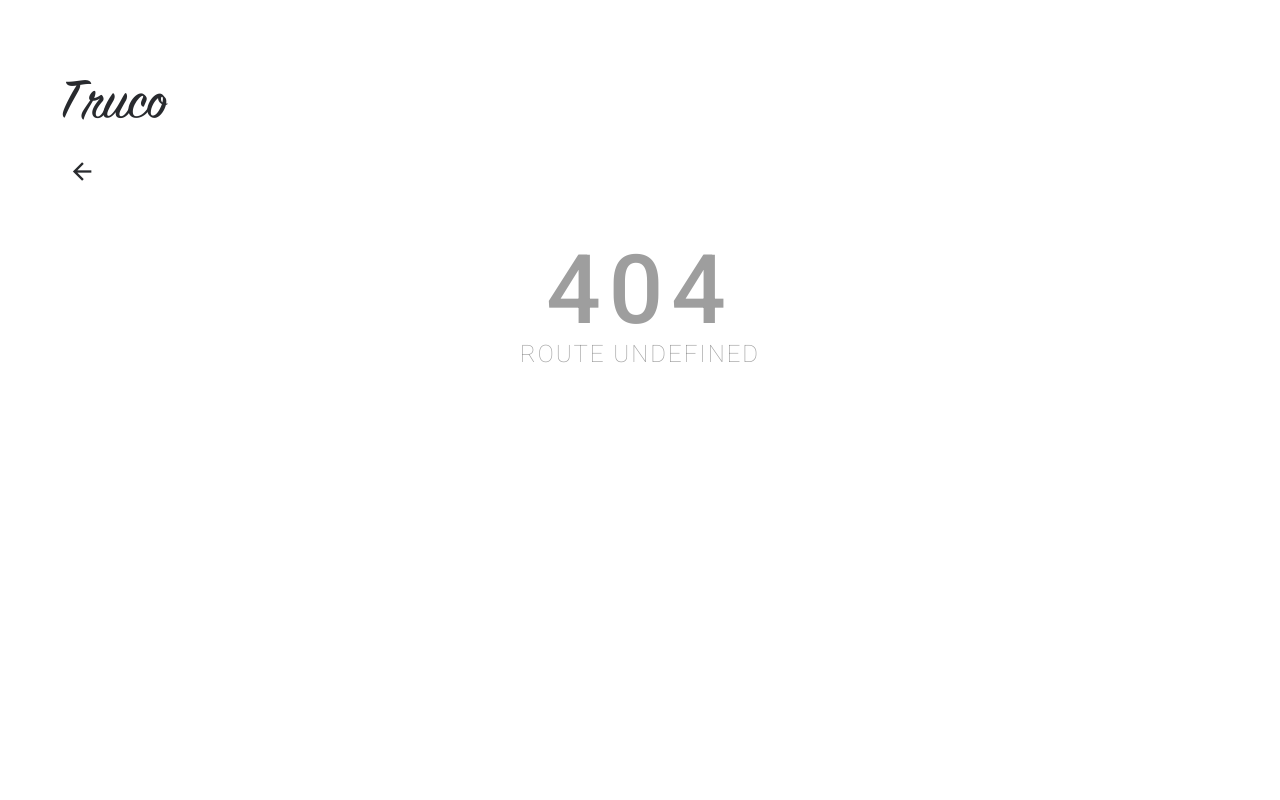
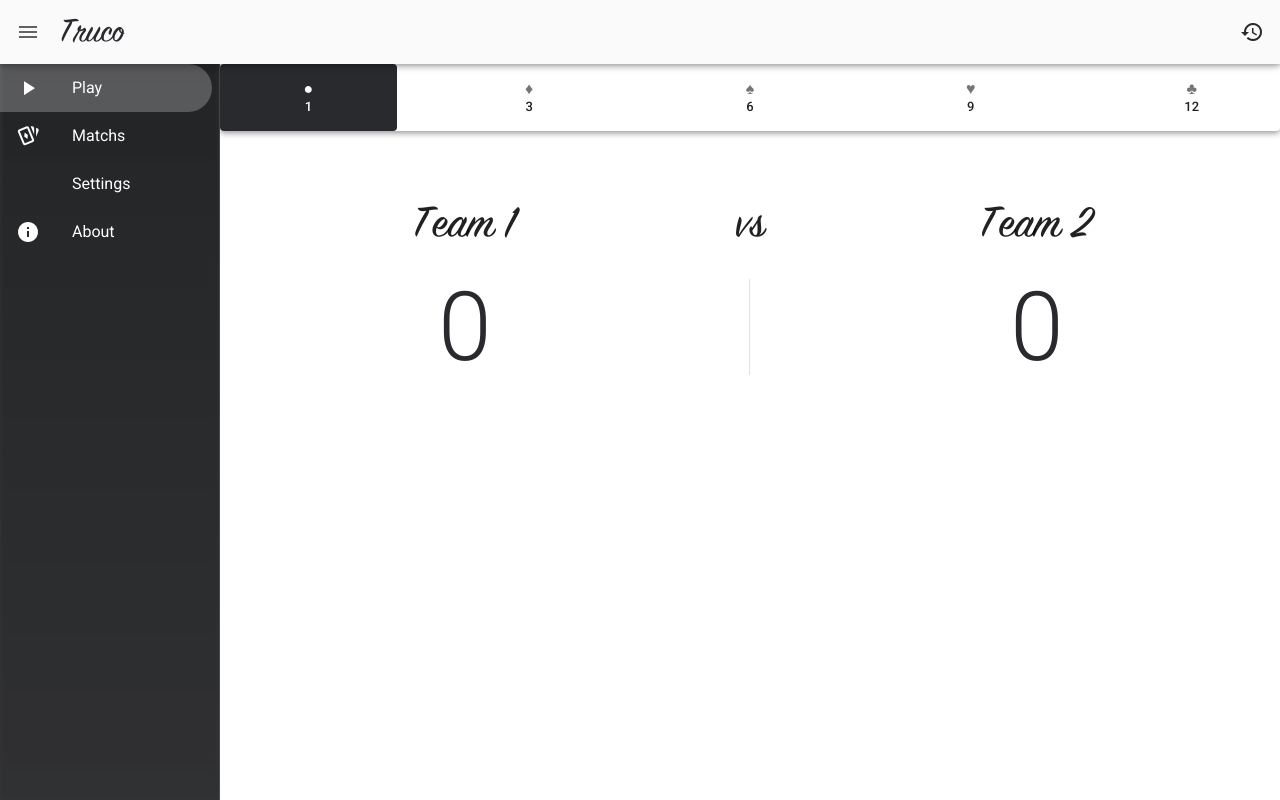
Before and after one commit to NickMBR/Truco, a Vue app: page /play in a window 1280 px wide. Before the commit this address had no page. Built offline with nearby package versions, Linux system fonts and the light colour scheme.

Commit message:
Added todos, changed home page name to play, added alert payload with data content, added format string util, removed save button from main page, added logo on about page, minor format changes on play page, minor adjustments on settings page

```diff
--- a/client/src/components/core/Alert.vue
+++ b/client/src/components/core/Alert.vue
@@ -9,7 +9,7 @@
 
 			<v-card-text class="py-12 px-4 text-center">
 				<v-icon size="86" class="animated flash red--text text--darken-2">{{ alertToolbarIcon(content.type) }}</v-icon>
-				<p class="body-2 mt-4">{{ $t(content.description) }}</p>
+				<p class="body-2 mt-4">{{ content.description }}</p>
 			</v-card-text>
 
 			<v-card-actions class="pa-4" v-if="content.buttons.length > 0">
@@ -37,13 +37,11 @@ export default {
 	},
 	methods: {
 		closed(v) {
-			this.$store.dispatch('setAlert', '')
-			console.log('ALERT WAS CLOSED')
+			this.$store.dispatch('resetAlert')
 		},
 		reset() {
 			this.active = false
-			this.$store.dispatch('setAlert', '')
-			console.log('ALERT WAS RESET')
+			this.$store.dispatch('resetAlert')
 		},
 		performAction(val) {
 			if (val === 'CLOSE_ALERT') {
@@ -83,12 +81,30 @@ export default {
 				return ''
 			}
 		},
+		formatAlert(val, content) {
+		},
 		buildAlert(val) {
 			if (val) {
 				for (let alert of AlertMessages) {
 					if (alert.id === val) {
-						this.content = alert
-						this.active = true
+						if (alert.description) {
+							let alertDescription = this.$t(alert.description)
+							let alertContent = this.$store.getters.alertContent
+
+							if (alertDescription.toString().includes('§') && !this.$utils.isEmpty(alertContent)) {
+								if (val === 'MATCH_WINNER') {
+									if (alertContent && alertContent.winner && alertContent.winner.name) {
+										alert.description = this.$utils.format(alertDescription, [alertContent.winner.name])
+									}
+								}
+							}
+							else {
+								alert.description = alertDescription
+							}
+
+							this.content = alert
+							this.active = true
+						}
 					}
 				}
 			}
@@ -106,7 +122,6 @@ export default {
 					})
 				}
 				else {
-					this.reset()
 					this.$nextTick(() => {
 						this.buildAlert(newMessage)
 					})
--- a/client/src/plugins/core/utils.js
+++ b/client/src/plugins/core/utils.js
@@ -15,9 +15,27 @@ const utilities = {
 			return ''
 		}
 	},
-
 	replaceAll(source, target, replacement) {
 		return source.replace(new RegExp(target, 'g'), replacement)
+	},
+	format(source, args) {
+		const canFormat = source.search('§')
+		let sourceArgs = args || []
+
+		if (canFormat !== -1 && sourceArgs.length > 0) {
+			let argIndex = -1
+			for (let i = 0; i < source.length; i++) {
+				if (source[i] === '§') {
+					argIndex++
+					source = source.substr(0, i) + sourceArgs[argIndex] + source.substr(i + 1)
+				}
+			}
+
+			return source
+		}
+		else {
+			return source
+		}
 	}
 }
 
--- a/client/src/plugins/locale/languages/en.js
+++ b/client/src/plugins/locale/languages/en.js
@@ -27,6 +27,7 @@ export default {
 	},
 	menu: {
 		home: 'Home',
+		play: 'Play',
 		about: 'About',
 		exit: 'Exit',
 		tools: 'Tools',
--- a/client/src/plugins/locale/languages/pt_BR.js
+++ b/client/src/plugins/locale/languages/pt_BR.js
@@ -27,6 +27,7 @@ export default {
 	},
 	menu: {
 		home: 'Início',
+		play: 'Jogar',
 		about: 'Sobre',
 		exit: 'Sair',
 		tools: 'Ferramentas',
--- a/client/src/router.js
+++ b/client/src/router.js
@@ -10,16 +10,16 @@ const router = new Router({
 		{
 			path: '/',
 			name: 'Main',
-			redirect: '/home',
+			redirect: '/play',
 			component: () => import('./views/Main.vue'),
 			children: [
 				{
-					path: '/home',
-					name: 'Home',
+					path: '/play',
+					name: 'Play',
 					meta: {
-						title: 'Home'
+						title: 'Play'
 					},
-					component: () => import('./views/navigation/Home.vue')
+					component: () => import('./views/navigation/Play.vue')
 				},
 				{
 					path: '/settings',
--- a/client/src/store/modules/alert.js
+++ b/client/src/store/modules/alert.js
@@ -1,27 +1,39 @@
 const alertModule = {
 	state: {
 		alert: '',
+		alertContent: '',
 		action: ''
 	},
 	actions: {
-		setAlert({ commit }, data) {
-			commit('updateAlert', data)
+		setAlert({ commit }, content) {
+			commit('updateAlert', content.alert)
+			commit('updateAlertContent', content.data)
 		},
-		setAction({ commit }, data) {
-			commit('updateAction', data)
+		setAction({ commit }, content) {
+			commit('updateAction', content)
+		},
+		resetAlert({ commit }) {
+			commit('updateAlert', '')
+			commit('updateAlertContent', '')
 		}
 	},
 	mutations: {
-		updateAlert(state, data) {
-			state.alert = data
+		updateAlert(state, content) {
+			state.alert = content
 		},
-		updateAction(state, data) {
-			state.action = data
+		updateAlertContent(state, content) {
+			state.alertContent = content
+		},
+		updateAction(state, content) {
+			state.action = content
 		}
 	},
 	getters: {
 		alert(state) {
 			return state.alert
+		},
+		alertContent(state) {
+			return state.alertContent
 		},
 		action(state) {
 			return state.action
--- a/client/src/views/Main.vue
+++ b/client/src/views/Main.vue
@@ -5,13 +5,13 @@
 			<span class="ml-2 mt-1 primary--text truco-font" style="font-size: 36px;">{{ $t('app.title') }}</span>
 			<v-spacer></v-spacer>
 
-			<v-btn icon color="primary" v-if="$route.path === '/home'">
-				<v-icon @click="$store.dispatch('setAlert', 'RESET_SCORE')" :color="$store.getters.colorMode ? 'grey darken-4' : ''">mdi-history</v-icon>
+			<v-btn icon color="primary" v-if="$route.path === '/play'">
+				<v-icon @click="$store.dispatch('setAlert', { alert: 'RESET_SCORE', data: [] })">mdi-history</v-icon>
 			</v-btn>
 
-			<v-btn icon color="primary" v-if="$route.path === '/home'">
-				<v-icon @click="$store.dispatch('setAlert', 'SAVE_MATCH')" :color="$store.getters.colorMode ? 'grey darken-4' : ''">mdi-content-save</v-icon>
-			</v-btn>
+			<!--<v-btn icon color="primary" v-if="$route.path === '/play'">
+				<v-icon @click="$store.dispatch('setAlert', { alert: 'SAVE_MATCH', data: [] })">mdi-content-save</v-icon>
+			</v-btn>-->
 		</v-app-bar>
 
 		<v-navigation-drawer app v-model="menu" :mini-variant="mini" clipped width="220" dark :src="bgPhoto">
@@ -69,9 +69,9 @@ export default {
 			menuItem: 0,
 			menuItems: [
 				{
-					title: 'menu.home',
-					path: '/home',
-					icon: 'mdi-home'
+					title: 'menu.play',
+					path: '/play',
+					icon: 'mdi-play'
 				},
 				{
 					title: 'menu.matchs',
--- a/client/src/views/navigation/About.vue
+++ b/client/src/views/navigation/About.vue
@@ -11,6 +11,10 @@
 				<v-row no-gutters align="center" justify="center">
 					<v-col sm="12" md="6" class="pa-5 text-center">
 						<v-row no-gutters>
+							<v-col cols="12">
+								<img :src="mainLogo" />
+							</v-col>
+
 							<v-col cols="12">
 								<p class="mb-0 font-weight-thin primary--text truco-font" style="font-size: 54px;">
 									<b>{{ $t('app.title') }}</b>
@@ -59,9 +63,12 @@
 </template>
 
 <script>
+import trucoLogo from '../../assets/img/dt_logo_256.png'
+
 export default {
 	data() {
 		return {
+			mainLogo: trucoLogo
 		}
 	}
 }
--- a/client/src/views/navigation/Home.vue
+++ b/client/src/views/navigation/Play.vue
@@ -10,7 +10,7 @@
 									<v-list-item>
 										<v-list-item-content>
 											<v-list-item-title>
-												<v-icon :color="$store.getters.colorMode ? active ? 'grey darken-4' : 'white' : $vuetify.theme.dark || active ? 'white' : ''">{{ item.icon }}</v-icon>
+												<v-icon small :color="$store.getters.colorMode ? active ? 'grey darken-4' : 'white' : $vuetify.theme.dark || active ? 'white' : ''">{{ item.icon }}</v-icon>
 											</v-list-item-title>
 											<v-list-item-title :class="$store.getters.colorMode ? active ? 'grey--text text--darken-4' : 'white--text' : $vuetify.theme.dark || active ? 'white--text' : ''">
 												{{ item.name }}
@@ -28,6 +28,34 @@
 		<v-row no-gutters style="height: 100%;">
 			<v-col sm="12" cols="12" class="mt-5">
 				<v-row no-gutters align="center" justify="center" class="pa-5 text-center">
+					<v-col sm="12" class="pa-5 text-center">
+						<v-row no-gutters class="noselect text-no-wrap">
+							<v-col sm="5" cols="5" @click="changeName('TEAM_ONE')" style="cursor: pointer;">
+								<p class="truco-font text-capitalize" :class="$vuetify.breakpoint.mdAndUp ? 'sz-title-2' : 'sz-title-1'">{{ teamOneName }}</p>
+							</v-col>
+							<v-col sm="2" cols="2">
+								<p class="truco-font" :class="$vuetify.breakpoint.mdAndUp ? 'sz-title-2' : 'sz-title-1'">vs</p>
+							</v-col>
+							<v-col sm="5" cols="5" @click="changeName('TEAM_TWO')" style="cursor: pointer;">
+								<p class="truco-font text-capitalize" :class="$vuetify.breakpoint.mdAndUp ? 'sz-title-2' : 'sz-title-1'">{{ teamTwoName }}</p>
+							</v-col>
+
+							<v-col sm="5" cols="5" @click="teamOneClick()" style="cursor: pointer;">
+								<div v-if="animateTeamOneScore" class="animated rubberBand">
+									<span class="display-4 primary--text">{{ teamOneScore }}</span>
+								</div>
+							</v-col>
+							<v-col sm="2" cols="2">
+								<v-divider vertical></v-divider>
+							</v-col>
+							<v-col sm="5" cols="5" @click="teamTwoClick()" style="cursor: pointer;">
+								<div v-if="animateTeamTwoScore" class="animated rubberBand">
+									<span class="display-4 primary--text">{{ teamTwoScore }}</span>
+								</div>
+							</v-col>
+						</v-row>
+					</v-col>
+
 					<!--<v-col sm="12" class="pa-5 text-center">
 						<v-row no-gutters class="noselect">
 							<v-col sm="5" cols="5" @click="teamOneClick()" style="cursor: pointer;">
@@ -47,21 +75,22 @@
 							</v-col>
 						</v-row>
 					</v-col>-->
-					<v-col sm="12" cols="12" @click="teamOneClick()" style="cursor: pointer;">
-						<p class="truco-font sz-title-4 text-capitalize">{{ teamOneName }}</p>
+
+					<!--<v-col sm="12" cols="12" @click="teamOneClick()" style="cursor: pointer;">
+						<p class="truco-font sz-title-2 text-capitalize">{{ teamOneName }}</p>
 						<div v-if="animateTeamOneScore" class="animated rubberBand">
-							<span class="display-4 primary--text">{{ teamOneScore }}</span>
+							<span class="display-4 primary--text font-weigth-black">{{ teamOneScore }}</span>
 						</div>
 					</v-col>
 					<v-col sm="12" cols="12">
 						<v-divider></v-divider>
 					</v-col>
 					<v-col sm="12" cols="12" @click="teamTwoClick()" style="cursor: pointer;">
-						<p class="truco-font sz-title-4 text-capitalize">{{ teamTwoName }}</p>
+						<p class="truco-font sz-title-2 text-capitalize">{{ teamTwoName }}</p>
 						<div v-if="animateTeamTwoScore" class="animated rubberBand">
 							<span class="display-4 primary--text">{{ teamTwoScore }}</span>
 						</div>
-					</v-col>
+					</v-col>-->
 				</v-row>
 			</v-col>
 		</v-row>
@@ -160,13 +189,37 @@ export default {
 				return 12
 			}
 		},
+		getWinnerTeam(team) {
+			if (team === 'TEAM_ONE') {
+				return {
+					winner: {
+						name: this.teamOneName,
+						score: this.teamOneScore
+					},
+					loser: {
+						name: this.teamTwoName,
+						score: this.teamTwoScore
+					}
+				}
+			}
+			else if (team === 'TEAM_TWO') {
+				return {
+					winner: {
+						name: this.teamTwoName,
+						score: this.teamTwoScore
+					},
+					loser: {
+						name: this.teamOneName,
+						score: this.teamOneScore
+					}
+				}
+			}
+		},
 		sumScore(val, team) {
 			let totalScore = Number(val) + Number(this.formatScoreMode(this.toggleScoreMode))
 
 			if (this.$utils.isEmpty(this.winnerTeam)) {
 				if (totalScore >= 12) {
-					// TEAM WON
-					console.log('WINNER IS', team)
 					this.winnerTeam = team
 					if (team === 'TEAM_ONE') {
 						this.teamOneScore = 12
@@ -175,7 +228,7 @@ export default {
 						this.teamTwoScore = 12
 					}
 
-					this.$store.dispatch('setAlert', 'MATCH_WINNER')
+					this.$store.dispatch('setAlert', { alert: 'MATCH_WINNER', data: this.getWinnerTeam(this.winnerTeam) })
 				}
 				else {
 					if (team === 'TEAM_ONE') {
@@ -187,8 +240,7 @@ export default {
 				}
 			}
 			else {
-				console.log('WINNER IS', this.winnerTeam)
-				this.$store.dispatch('setAlert', 'MATCH_WINNER')
+				this.$store.dispatch('setAlert', { alert: 'MATCH_WINNER', data: this.getWinnerTeam(this.winnerTeam) })
 			}
 
 			// RESET SCORE MODE
@@ -221,7 +273,6 @@ export default {
 				this.$store.dispatch('setAction', '')
 			}
 			else if (this.$store.getters.action == 'SAVE_MATCH') {
-				console.log('SAVE_MATCH')
 				this.$store.dispatch('setAction', '')
 			}
 		}
--- a/client/src/views/navigation/Settings.vue
+++ b/client/src/views/navigation/Settings.vue
@@ -7,9 +7,9 @@
 				</v-toolbar>
 			</v-col>
 
-			<v-col sm="12" class="mt-12">
+			<v-col cols="12" sm="12" class="mt-12">
 				<v-row no-gutters align="center" justify="center">
-					<v-col sm="12" md="6" class="pa-5">
+					<v-col cols="12" sm="12" md="6" :class="$vuetify.breakpoint.mdAndUp ? 'pa-5' : 'pa-2'">
 						<v-row no-gutters>
 							<v-col cols="4">
 								<v-subheader>{{ $t('forms.language') }}</v-subheader>
@@ -177,7 +177,7 @@ export default {
 			this.$store.commit('updateColorMode', { darkMode: this.darkMode, theme: theme })
 		},
 		testAlert() {
-			this.$store.dispatch('setAlert', 'TEST_ALERT')
+			this.$store.dispatch('setAlert', { alert: 'TEST_ALERT', data: [] })
 		}
 	},
 	watch: {
@@ -210,7 +210,6 @@ export default {
 		},
 		'$store.getters.action'() {
 			if (this.$store.getters.action == 'CONSOLE_TEST') {
-				console.log('ALERT ACTION WAS PERFORMED')
 				this.$store.dispatch('setAction', '')
 			}
 		}
```
Also changed, not shown: client/public/manifest.json, 1 other file (tests, documents, lock files or other folders).
